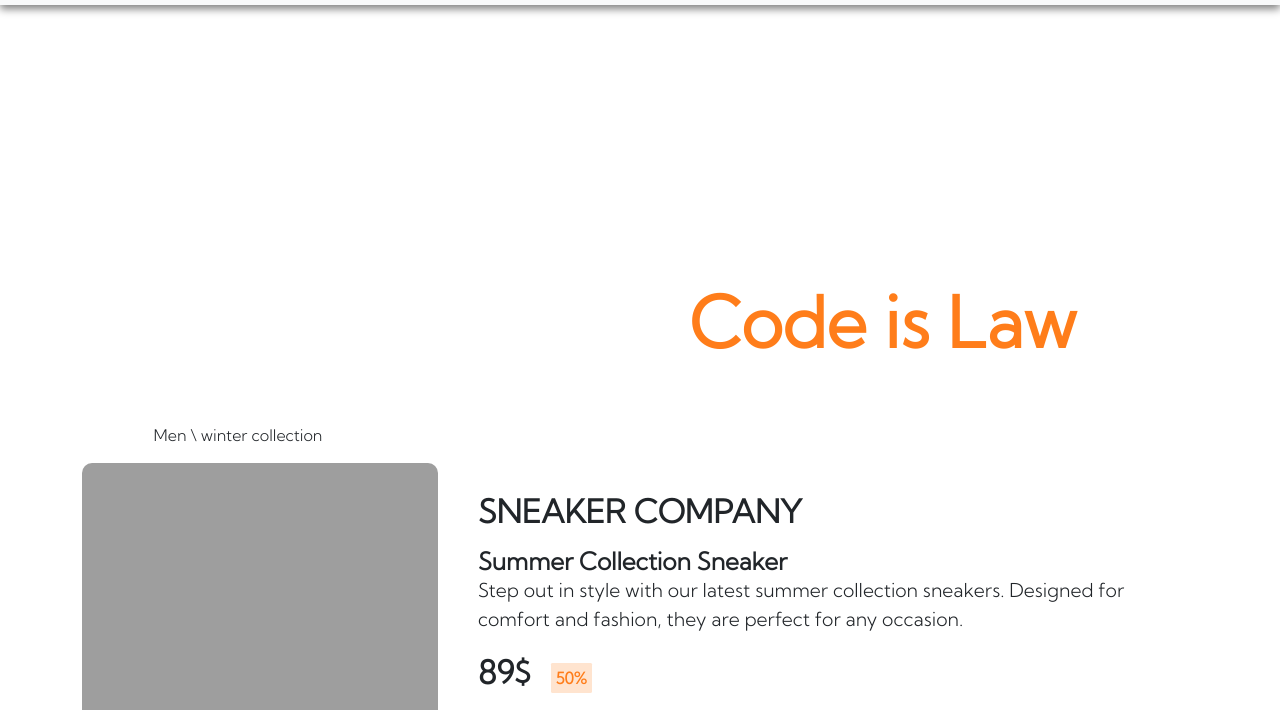
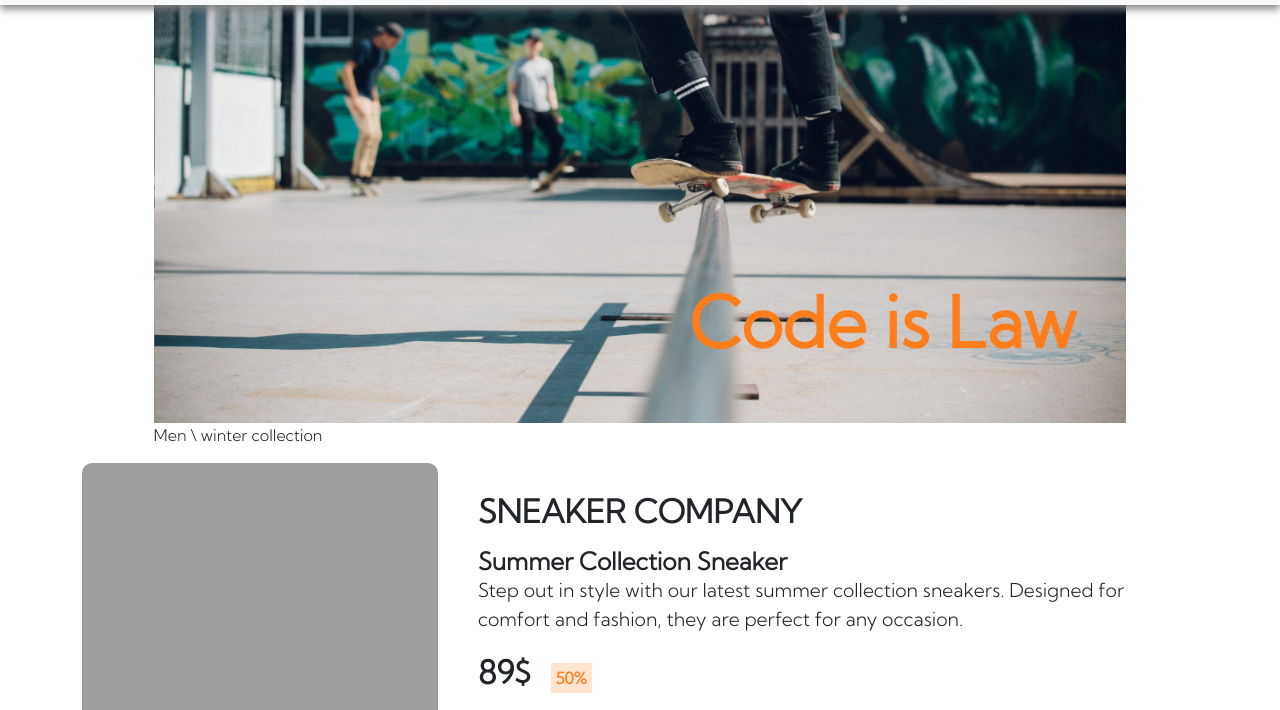
Before and after one commit to Slvn89/maquette-sneaker, a plain HTML site: page index.html in a window 1280 px wide. Shown: the part 77-787 px from the top of the page. Drawn offline with nearby package versions, Linux system fonts and the light colour scheme; the site is published under a folder, as on GitHub Pages, so addresses that start at the root find nothing.

Commit message:
Update style.css

```diff
--- a/css/style.css
+++ b/css/style.css
@@ -132,7 +132,7 @@ display: none;
   left: 0;
   width: 100%;
   height: 100%;
-  background-image: url('/../images/skateboarder.jpg');
+  background-image: url('../images/skateboarder.jpg');
   background-size: cover;
   background-position: center;
   z-index: -1111;
```
